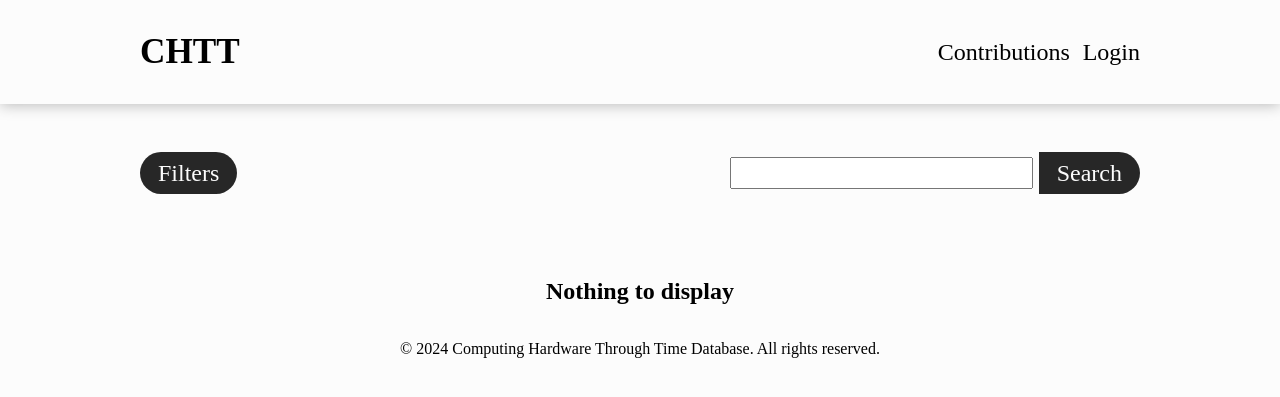
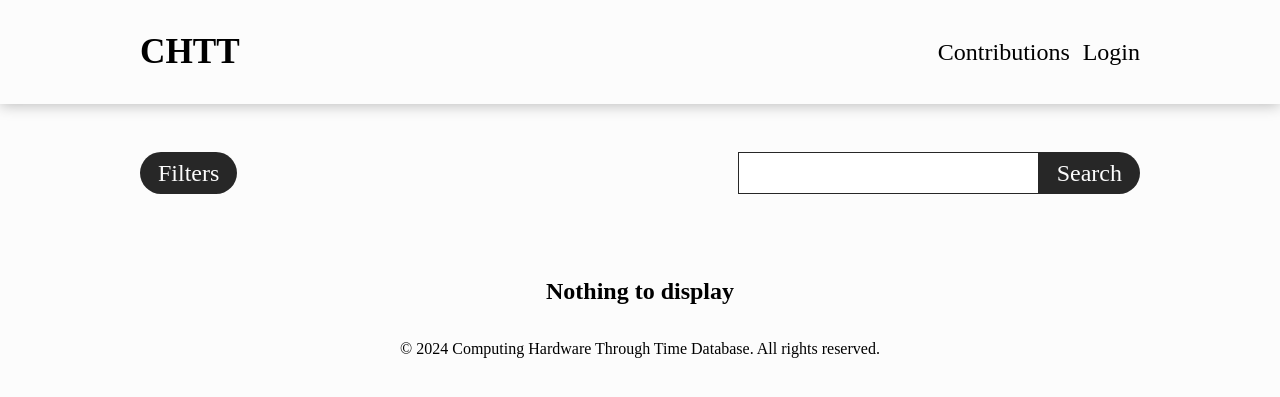
Before and after one commit to marvinobig/computing-hardware-through-time-hd, a PHP site: page /contributions.php?search=1 in a window 1280 px wide. Shown: the top 397 px of the page. Run offline with PHP 8.4, Linux system fonts and the light colour scheme; data that the repository does not hold is empty.

Commit message:
style search form

```diff
--- a/assets/main.css
+++ b/assets/main.css
@@ -136,6 +136,20 @@ body {
 
 .not-exist {
   text-align: center;
+}
+
+.chtt_input {
+  display: flex;
+}
+
+.chtt_input input {
+  border-right: 0;
+  border: 1px solid var(--background-color);
+}
+
+.chtt_input input:focus-within {
+  outline: 0;
+  border: 3px solid var(--background-color);
 }
 
 /* Navigation */
--- a/src/partials/search.partial.php
+++ b/src/partials/search.partial.php
@@ -1,4 +1,6 @@
 <form class="search_form" method="get">
-    <input type="search" name="search" id="search">
-    <button type="submit" class="btn">Search</button>
+    <label class="chtt_input" for="search">
+        <input type="search" name="search" id="search">
+        <button type="submit" class="btn">Search</button>
+    </label>
 </form>
```
